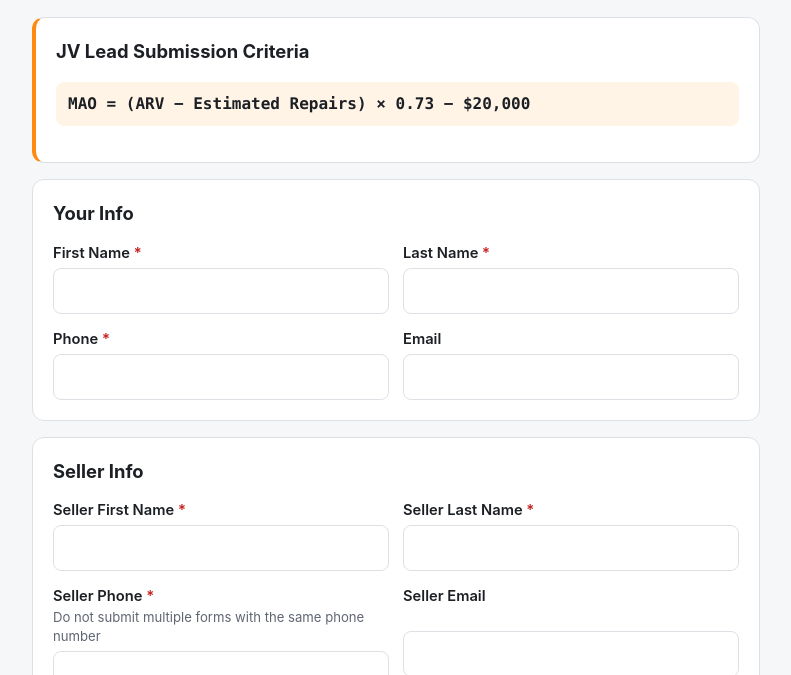
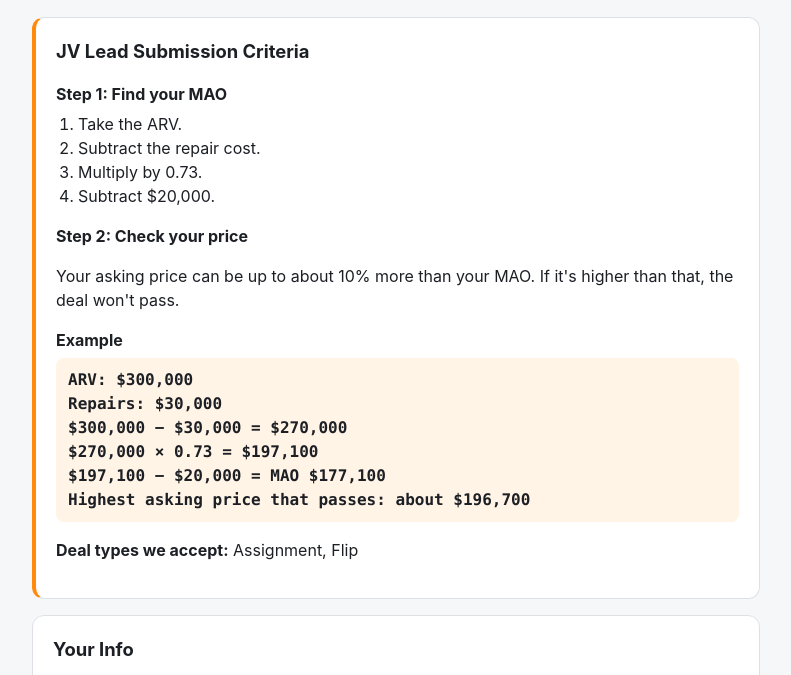
Before and after one commit to SpeaklyDoesAI/jv-submissions, a plain HTML site: page index.html in a window 1280 px wide. Shown: the part 93-768 px from the top of the page, without its empty margins (244-1035 px from the left). Drawn offline with nearby package versions, Linux system fonts and the light colour scheme.

Commit message:
Rewrite submission criteria, drop Novation, show alpha as a ratio
Co-Authored-By: Claude Opus 5.5 <noreply@anthropic.com>

```diff
--- a/index.html
+++ b/index.html
@@ -15,7 +15,30 @@
 
     <section class="card criteria">
       <h2>JV Lead Submission Criteria</h2>
-      <p class="formula">MAO = (ARV − Estimated Repairs) × 0.73 − $20,000</p>    </section>
+
+      <h3>Step 1: Find your MAO</h3>
+      <ol>
+        <li>Take the ARV.</li>
+        <li>Subtract the repair cost.</li>
+        <li>Multiply by 0.73.</li>
+        <li>Subtract $20,000.</li>
+      </ol>
+
+      <h3>Step 2: Check your price</h3>
+      <p>Your asking price can be up to about 10% more than your MAO. If it's higher than that, the deal won't pass.</p>
+
+      <h3>Example</h3>
+      <div class="formula">
+        ARV: $300,000<br>
+        Repairs: $30,000<br>
+        $300,000 − $30,000 = $270,000<br>
+        $270,000 × 0.73 = $197,100<br>
+        $197,100 − $20,000 = MAO $177,100<br>
+        Highest asking price that passes: about $196,700
+      </div>
+
+      <p><strong>Deal types we accept:</strong> Assignment, Flip</p>
+    </section>
 
     <section id="resultBox" class="card result" hidden></section>
 
@@ -58,7 +81,6 @@
             <select id="deal_type" name="deal_type" required>
               <option value="">Select…</option>
               <option>Assignment</option>
-              <option>Novation</option>
               <option>Flip</option>
             </select>
           </div>
--- a/styles.css
+++ b/styles.css
@@ -38,6 +38,8 @@ header.brand p { margin: 4px 0 0; color: var(--muted); }
 .card h2 { margin: 0 0 14px; font-size: 1.15rem; }
 
 .criteria { border-left: 4px solid var(--accent); }
+.criteria h3 { margin: 16px 0 6px; font-size: 1rem; }
+.criteria ol { margin: 0; padding-left: 22px; }
 .criteria .formula {
   background: #fff4e6;
   border-radius: 8px;
```
Also changed, not shown: admin.html (+3 -2 lines).
